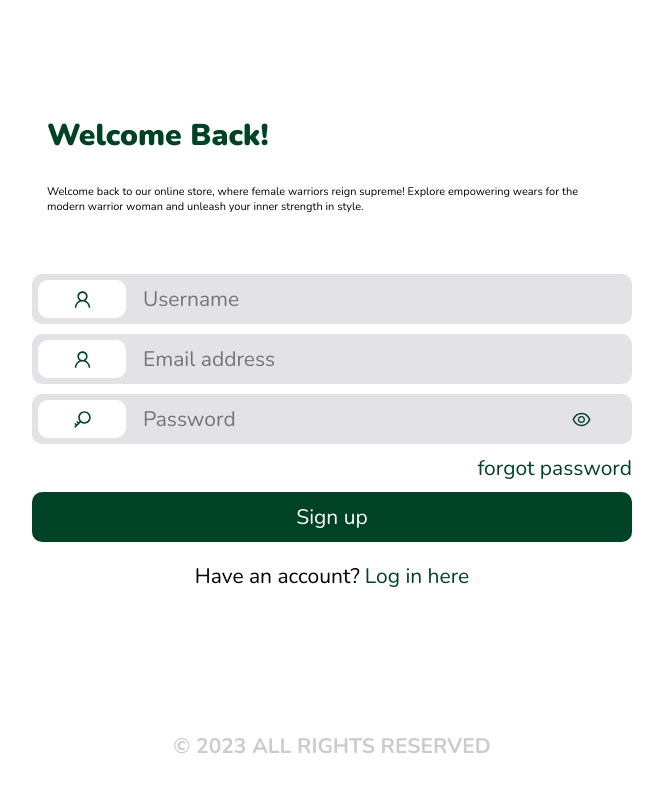
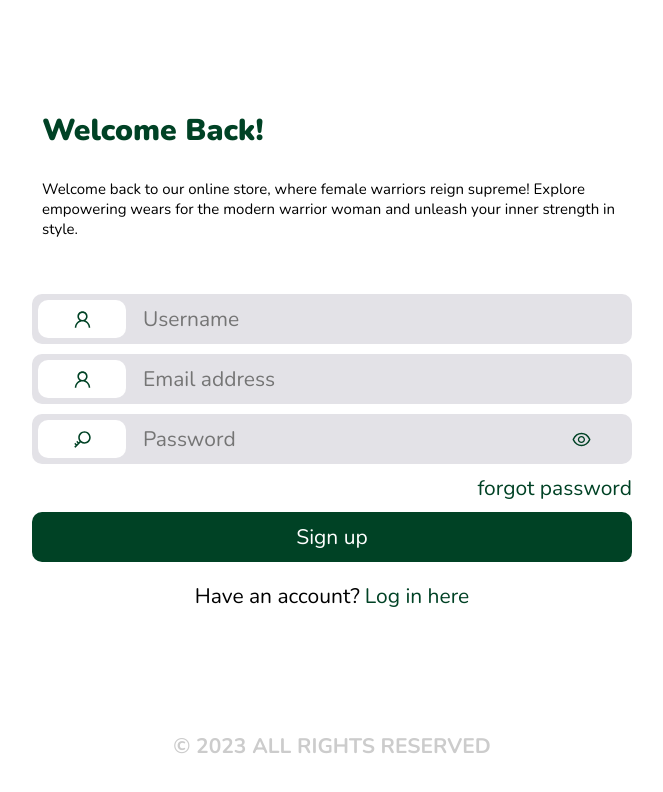
Before and after one commit to aremumahmud/e-commerce-ui, a React (Create React App) app: page /users/1 in a window 1280 px wide. Shown: the top 792 px of the page, without its empty margins (308-971 px from the left). Built offline with nearby package versions, Linux system fonts and the light colour scheme; a web font is replaced by a local one.

Commit message:
changed the write up for the login

```diff
--- a/src/css/login.css
+++ b/src/css/login.css
@@ -47,7 +47,7 @@ body {
 }
 
 .titles {
-    padding: 15px;
+    padding: 10px;
     /* line-height: 3.5em; */
 }
 
@@ -59,7 +59,7 @@ body {
 }
 
 .titles .sub {
-    font-size: 11px;
+    font-size: 15px;
 }
 
 .inputWrap {
```
